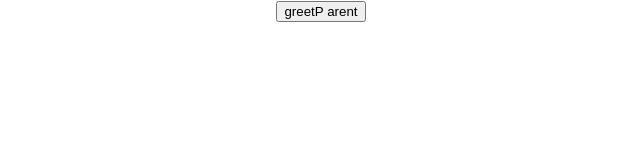
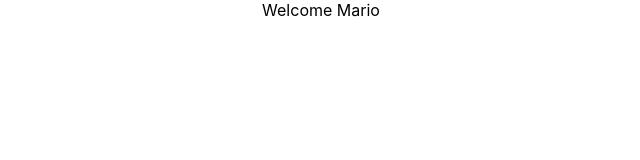
Before and after one commit to MarioTiara/React-Study, a React (Create React App) app: page / in a window 1280 px wide. Shown: the top 160 px of the page, without its empty margins (319-959 px from the left). Built offline with nearby package versions, Linux system fonts and the light colour scheme.

Commit message:
[16- Conditional Rendering]

```diff
--- a/src/App.js
+++ b/src/App.js
@@ -9,13 +9,14 @@
 import ClassClick from './components/ClassClick';
 import EventBind from './components/EventBind';
 import ParentComponent from './components/ParentComponent';
+import UserGreeting from './components/UserGreeting';
 
 
 class App extends Component {
   render() {
     return (
       <div className="App">
-        <ParentComponent/>
+        <UserGreeting/>
         {/* <FunctionClick/>
         <ClassClick/> */}
         {/* <EventBind/> */}
--- /dev/null
+++ b/src/components/UserGreeting.js
@@ -0,0 +1,27 @@
+import React, { Component } from 'react'
+
+export class UserGreeting extends Component {
+    constructor(props) {
+        super(props)
+
+        this.state = {
+            isLoggedIn: true
+        }
+    }
+    render() {
+        if (this.state.isLoggedIn){
+            return <div>Welcome Mario</div>
+        }else{
+            return <div>Welcome Guest</div>
+        }
+        // return (
+        //     <div>
+        //         <div>Welcome Mario</div>
+        //         <div>Welcome Guest</div>
+        //     </div>
+
+        // )
+    }
+}
+
+export default UserGreeting
```
